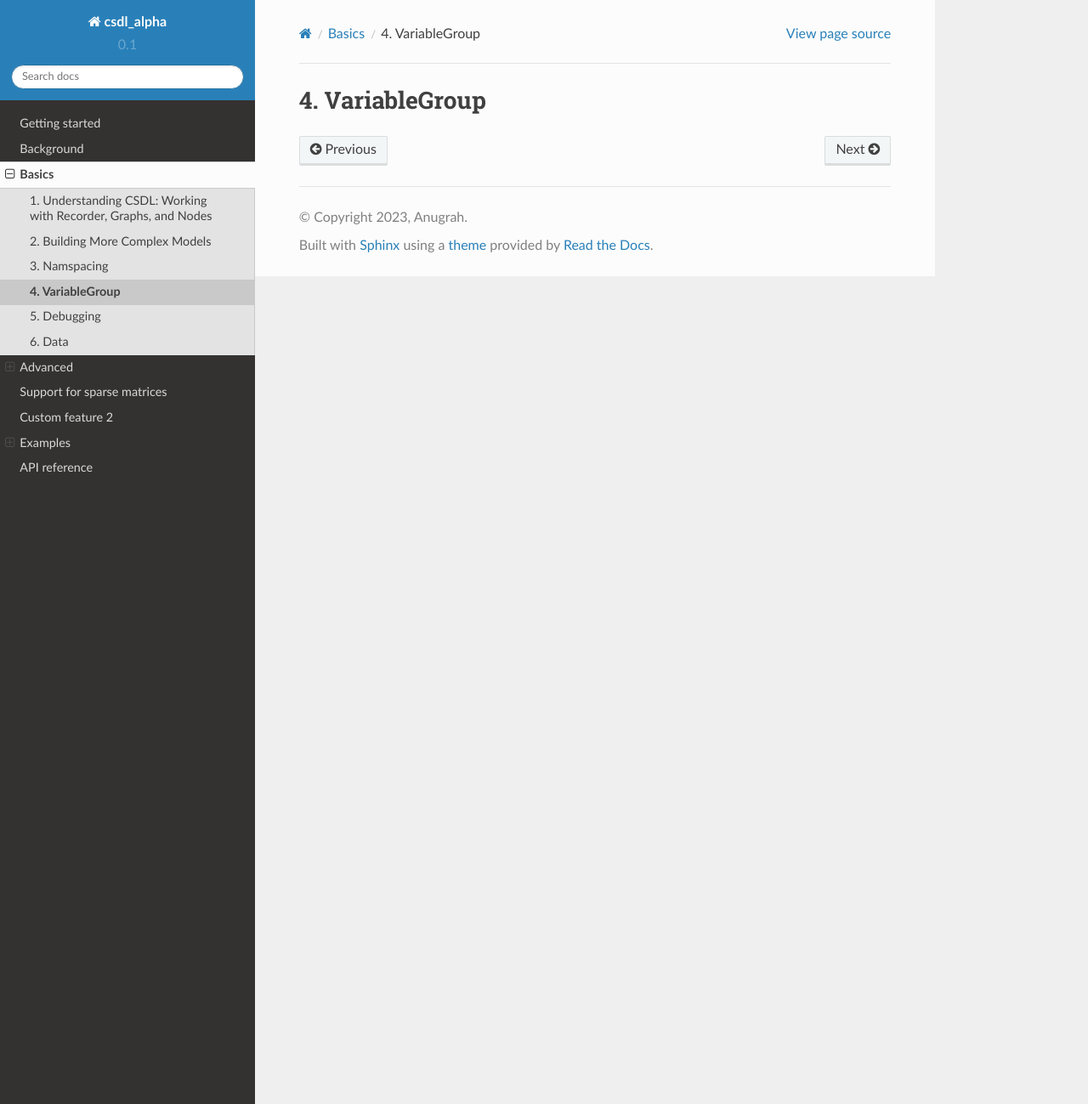
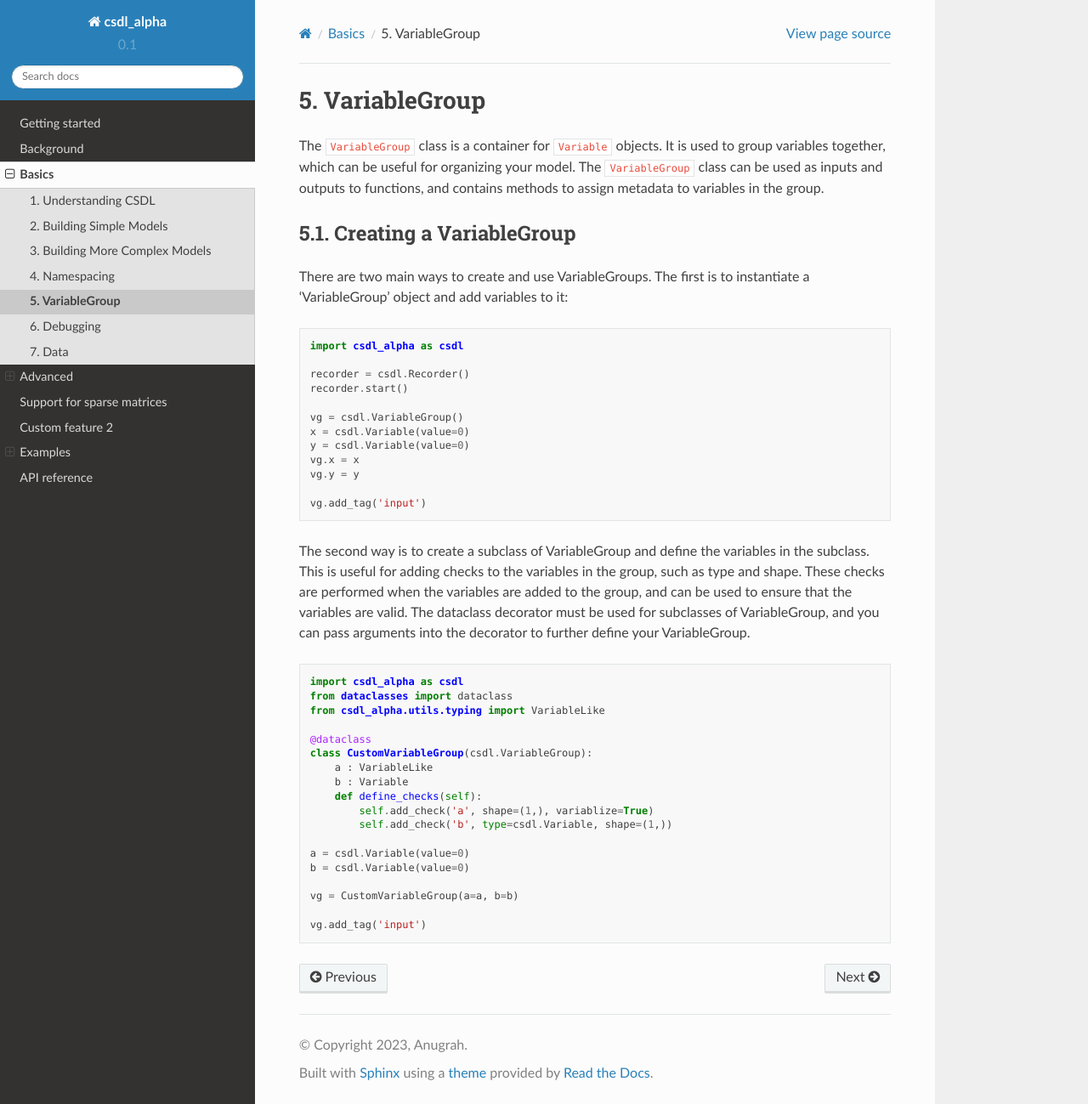
Before and after one commit to LSDOlab/CSDL_alpha, a Sphinx documentation site: the page built from docs/src/basics/variablegroup.md, in a window 1280 px wide and 1299 px high. Shown: the whole window at 85% size. Built offline with Sphinx 7.4.7 and the Read the Docs theme 2.0.0, drawn with Linux system fonts in a browser that asks for light colours; pages that are not in the unit, such as notebooks, are missing from menus.

Commit message:
updated docs

````diff
--- a/docs/src/basics.md
+++ b/docs/src/basics.md
@@ -10,6 +10,7 @@ Here we highlight the important features of CSDL.
 :includehidden:
 
 basics/recorder
+basics/simple
 basics/functional
 basics/namspacing
 basics/variablegroup
--- a/docs/src/basics/variablegroup.md
+++ b/docs/src/basics/variablegroup.md
@@ -1 +1,45 @@
 # VariableGroup
+
+The `VariableGroup` class is a container for `Variable` objects. It is used to group variables together, which can be useful for organizing your model. The `VariableGroup` class can be used as inputs and outputs to functions, and contains methods to assign metadata to variables in the group.
+
+## Creating a VariableGroup
+
+There are two main ways to create and use VariableGroups. The first is to instantiate a 'VariableGroup' object and add variables to it:
+
+```python
+import csdl_alpha as csdl
+
+recorder = csdl.Recorder()
+recorder.start()
+
+vg = csdl.VariableGroup()
+x = csdl.Variable(value=0)
+y = csdl.Variable(value=0)
+vg.x = x
+vg.y = y
+
+vg.add_tag('input')
+```
+
+The second way is to create a subclass of VariableGroup and define the variables in the subclass. This is useful for adding checks to the variables in the group, such as type and shape. These checks are performed when the variables are added to the group, and can be used to ensure that the variables are valid. The dataclass decorator must be used for subclasses of VariableGroup, and you can pass arguments into the decorator to further define your VariableGroup.
+
+```python
+import csdl_alpha as csdl
+from dataclasses import dataclass
+from csdl_alpha.utils.typing import VariableLike
+
+@dataclass
+class CustomVariableGroup(csdl.VariableGroup):
+    a : VariableLike
+    b : Variable
+    def define_checks(self):
+        self.add_check('a', shape=(1,), variablize=True)
+        self.add_check('b', type=csdl.Variable, shape=(1,))
+
+a = csdl.Variable(value=0)
+b = csdl.Variable(value=0)
+
+vg = CustomVariableGroup(a=a, b=b)
+
+vg.add_tag('input')
+```
````
Also changed, not shown: docs/src/basics/functional.md (+23 -0 lines), docs/src/basics/namspacing.md (+37 -1 lines), docs/src/basics/recorder.md (+8 -2 lines), docs/src/basics/simple.md (added, +76 -0 lines), docs/src/images/simple_example.svg (added), 7 other files.
